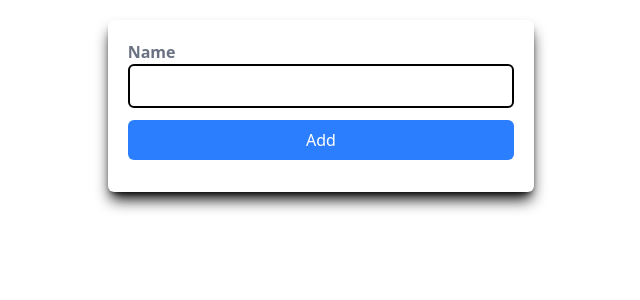
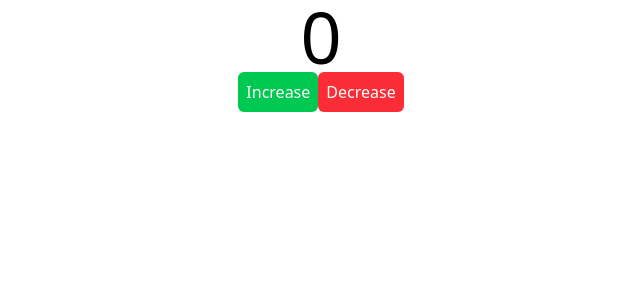
Before and after one commit to OshaqNaimat/breminder-apis-controlled-inputs-revision, a React (Vite) app: page / in a window 1280 px wide. Shown: the top 300 px of the page, without its empty margins (319-959 px from the left). Built offline with nearby package versions, Linux system fonts and the light colour scheme.

Commit message:
usereducer

```diff
--- a/src/App.jsx
+++ b/src/App.jsx
@@ -4,6 +4,7 @@ import Api from './apis/Api'
 import Sapi from './apis/Sapi'
 import Useref from './Useref/Useref'
 import Usereducer from './Usereducer/Usereducer'
+import Conuter from './Usereducer/Conuter'
 
 
 const App = () => {
@@ -13,7 +14,8 @@ const App = () => {
     {/* <Api/> */}
     {/* <Sapi/> */}
      {/* <Useref/> */}
-     <Usereducer/>
+     {/* <Usereducer/> */}
+     <Conuter/>
 
     </>
   )
--- /dev/null
+++ b/src/Usereducer/Conuter.jsx
@@ -0,0 +1,32 @@
+import React, { useReducer } from 'react'
+
+const Conuter = () => {
+
+    const reducer = (state,action)=>{
+             if(action.type == 'INC'){
+                return state + 1
+             }else if(action.type == 'DEC'){
+                  return state -1
+             }
+    }
+
+       const initialState = 0
+
+    const [state,dispatch] = useReducer(reducer,initialState)
+  return (
+    <>
+    <div className="container mx-auto w-[90%] md:w-1/2 lg:w-1/3">
+        <h1 className='text-center text-7xl'>{state}</h1>
+       <div className="flex justify-center">
+         <button onClick={()=>dispatch({type : 'INC'})}  className='bg-green-500 text-white text-center p-2 rounded-md
+        hover:bg-green-600 active:scale-90 duration-200'>Increase</button>
+        <button onClick={()=>dispatch({type : 'DEC'})} className='bg-red-500 text-white text-center p-2 rounded-md
+        hover:bg-red-600 active:scale-90 duration-200'>Decrease</button>
+       </div>
+    </div>
+
+    </>
+  )
+}
+
+export default Conuter
```
